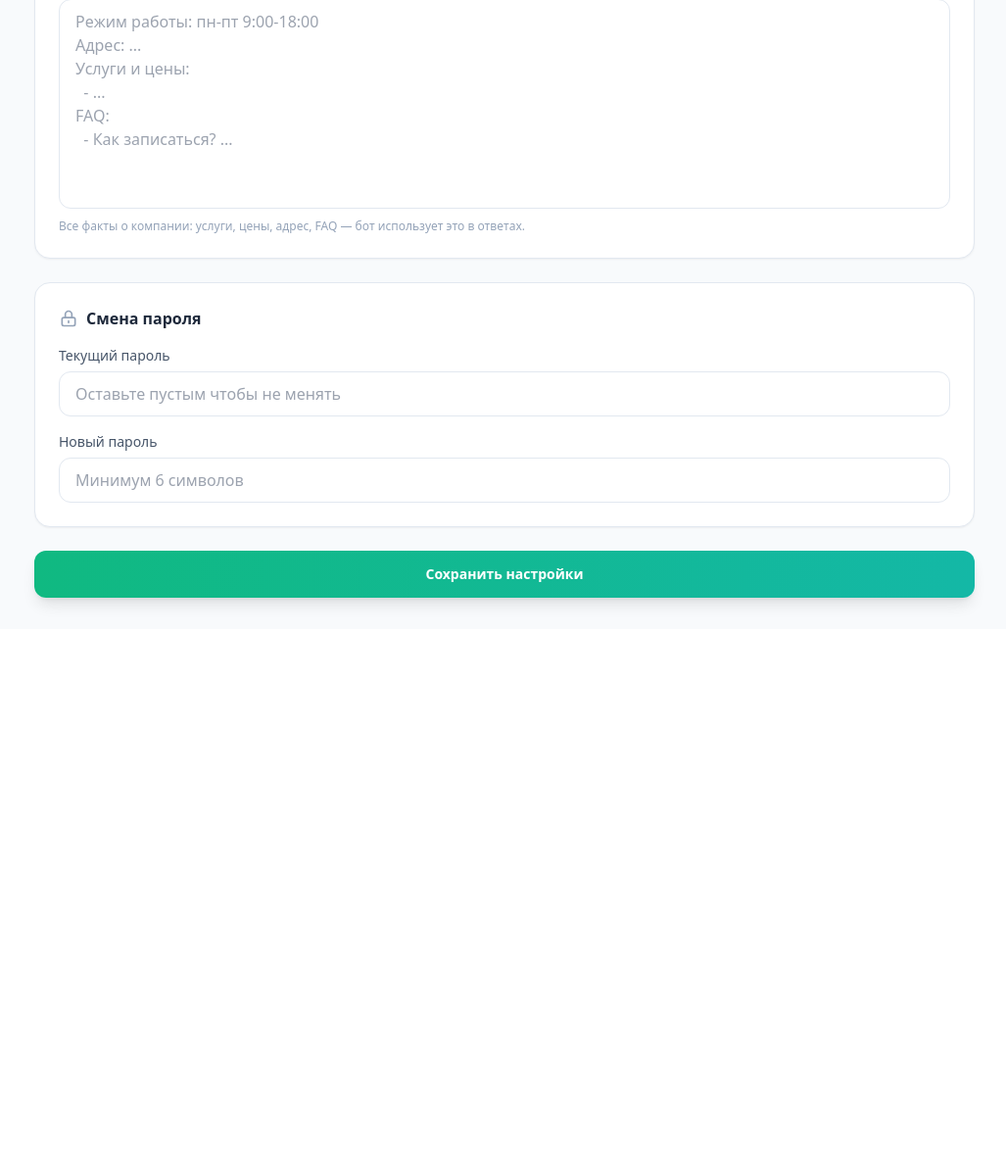
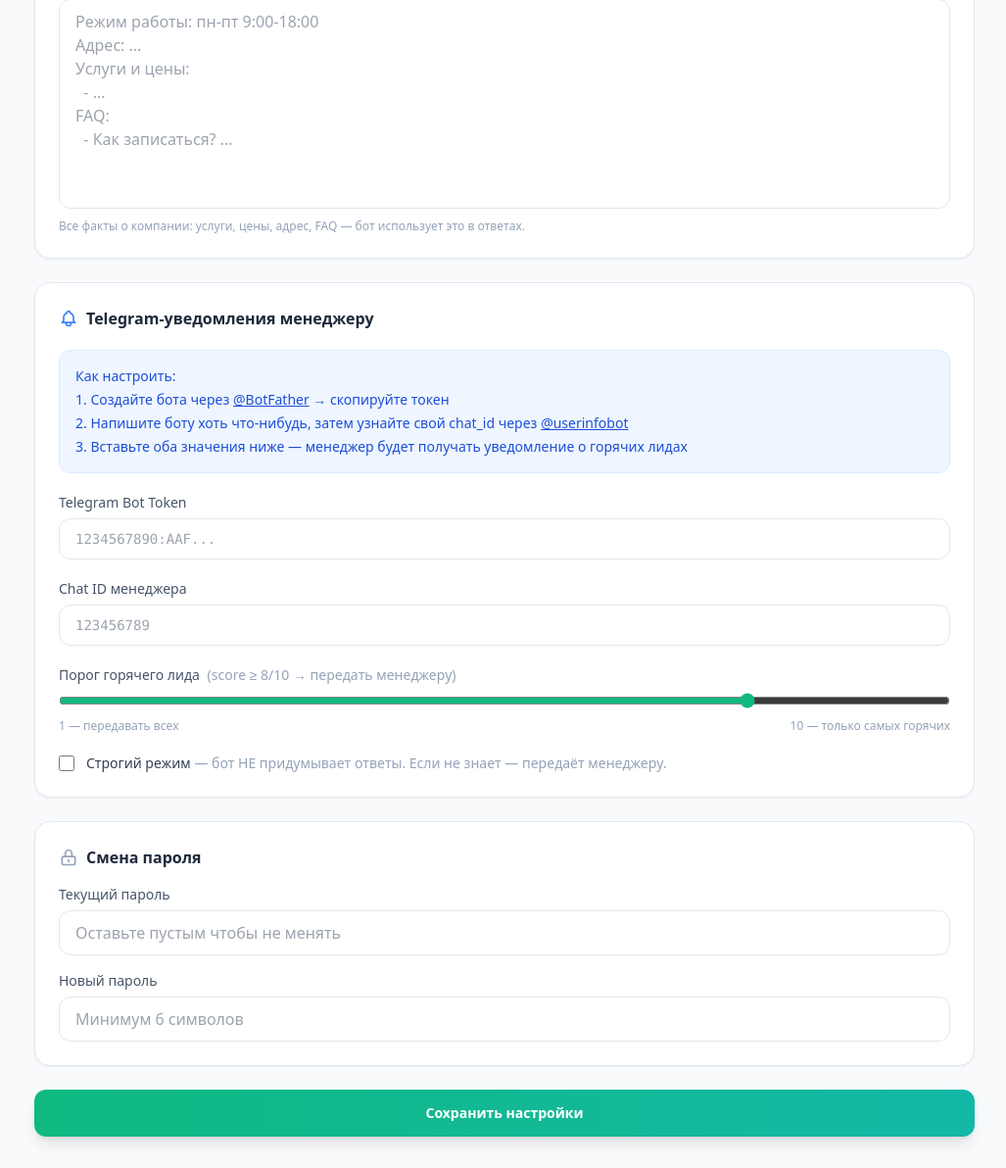
Before and after one commit to kyxec/test, a FastAPI app: template admin/templates/co_settings.html in a window 1280 px wide. Shown: the part 814-2006 px from the top of the page at 98% size, without its empty margins (253-1280 px from the left). Before the commit the page ends 1437 px from the top, so only its background shows below. Run offline with FastAPI, Linux system fonts and the light colour scheme; the template is opened without the code that fills it, so the values that code supplies are empty; some libraries are stand-ins or nearby versions.

Commit message:
feat: lead score, auto-handoff, telegram alerts, strict mode

```diff
--- a/admin/templates/co_settings.html
+++ b/admin/templates/co_settings.html
@@ -110,6 +110,57 @@
         </div>
       </div>
 
+      <!-- Уведомления менеджеру -->
+      <div class="bg-white rounded-2xl border border-slate-200 shadow-sm p-6 space-y-5">
+        <h2 class="font-semibold text-slate-800 flex items-center gap-2">
+          <svg class="w-5 h-5 text-blue-500" fill="none" stroke="currentColor" viewBox="0 0 24 24">
+            <path stroke-linecap="round" stroke-linejoin="round" stroke-width="2" d="M15 17h5l-1.405-1.405A2.032 2.032 0 0118 14.158V11a6.002 6.002 0 00-4-5.659V5a2 2 0 10-4 0v.341C7.67 6.165 6 8.388 6 11v3.159c0 .538-.214 1.055-.595 1.436L4 17h5m6 0v1a3 3 0 11-6 0v-1m6 0H9"/>
+          </svg>
+          Telegram-уведомления менеджеру
+        </h2>
+        <div class="bg-blue-50 border border-blue-100 rounded-xl p-4 text-sm text-blue-700 space-y-1">
+          <p class="font-medium">Как настроить:</p>
+          <p>1. Создайте бота через <a href="https://t.me/BotFather" target="_blank" class="underline">@BotFather</a> → скопируйте токен</p>
+          <p>2. Напишите боту хоть что-нибудь, затем узнайте свой chat_id через <a href="https://t.me/userinfobot" target="_blank" class="underline">@userinfobot</a></p>
+          <p>3. Вставьте оба значения ниже — менеджер будет получать уведомление о горячих лидах</p>
+        </div>
+        <div>
+          <label class="block text-slate-600 text-sm font-medium mb-1.5">Telegram Bot Token</label>
+          <input type="text" name="tg_token" value="{{ company.tg_token or '' }}"
+                 class="w-full border border-slate-200 rounded-xl px-4 py-2.5 text-slate-800 focus:outline-none focus:border-emerald-400 focus:ring-1 focus:ring-emerald-400 transition font-mono text-sm bg-white"
+                 placeholder="1234567890:AAF...">
+        </div>
+        <div>
+          <label class="block text-slate-600 text-sm font-medium mb-1.5">Chat ID менеджера</label>
+          <input type="text" name="tg_chat_id" value="{{ company.tg_chat_id or '' }}"
+                 class="w-full border border-slate-200 rounded-xl px-4 py-2.5 text-slate-800 focus:outline-none focus:border-emerald-400 focus:ring-1 focus:ring-emerald-400 transition font-mono text-sm bg-white"
+                 placeholder="123456789">
+        </div>
+        <div>
+          <label class="block text-slate-600 text-sm font-medium mb-1.5">
+            Порог горячего лида
+            <span class="ml-1 text-slate-400 font-normal">(score ≥ <span id="scoreVal">{{ company.hot_score or 8 }}</span>/10 → передать менеджеру)</span>
+          </label>
+          <input type="range" name="hot_score" min="1" max="10"
+                 value="{{ company.hot_score or 8 }}"
+                 oninput="document.getElementById('scoreVal').textContent=this.value"
+                 class="w-full accent-emerald-500">
+          <div class="flex justify-between text-xs text-slate-400 mt-1">
+            <span>1 — передавать всех</span>
+            <span>10 — только самых горячих</span>
+          </div>
+        </div>
+        <div class="flex items-center gap-3">
+          <input type="checkbox" name="strict_mode" id="strict_mode" value="on"
+                 {{ 'checked' if company.strict_mode else '' }}
+                 class="w-4 h-4 rounded accent-emerald-500">
+          <label for="strict_mode" class="text-slate-700 text-sm">
+            <span class="font-medium">Строгий режим</span>
+            <span class="text-slate-400"> — бот НЕ придумывает ответы. Если не знает — передаёт менеджеру.</span>
+          </label>
+        </div>
+      </div>
+
       <!-- Пароль -->
       <div class="bg-white rounded-2xl border border-slate-200 shadow-sm p-6 space-y-4">
         <h2 class="font-semibold text-slate-800 flex items-center gap-2">
--- a/main.py
+++ b/main.py
@@ -73,6 +73,20 @@ def send_wa(phone: str, text: str,
             log.info("[send_wa] OK → %s", phone)
     except Exception as e:
         log.error("[send_wa] Исключение: %s", e)
+
+
+def send_telegram(tg_token: str, chat_id: str, text: str) -> None:
+    """POST сообщение в Telegram. Используется для алертов менеджеру."""
+    if not tg_token or not chat_id:
+        return
+    try:
+        _req.post(
+            f"https://api.telegram.org/bot{tg_token}/sendMessage",
+            json={"chat_id": chat_id, "text": text, "parse_mode": "HTML"},
+            timeout=10
+        )
+    except Exception as e:
+        log.error("[telegram] %s", e)
 
 
 def get_company_by_phone_id(db: Session, phone_id: str) -> Company | None:
@@ -180,11 +194,37 @@ async def webhook(request: Request, db: Session = Depends(get_db)):
         return {"ok": True}
 
     try:
-        reply = get_reply(db, phone, company, text)
-        log.info("[reply] %s → %s", phone, reply[:80])
+        reply, score, intent = get_reply(db, phone, company, text)
+        log.info("[reply] %s score=%s intent=%s → %s", phone, score, intent, reply[:80])
     except Exception as e:
         log.error("[get_reply] Ошибка: %s", e)
         return {"ok": True}
+
+    # — Сохранить score клиенту
+    client.lead_score = score
+    db.commit()
+
+    # — Авто-handoff при горячем лиде
+    threshold = getattr(company, "hot_score", 8) or 8
+    if FEATURE_HANDOFF and score >= threshold and not client.handoff:
+        client.handoff = True
+        db.commit()
+        # Сообщить клиенту
+        send_wa(phone,
+                "Соединяю вас с менеджером, ожидайте — он уже видит ваш запрос. 🤝",
+                company.wa_phone_id, company.wa_token)
+        # Алерт в Telegram
+        tg_msg = (
+            f"🔥 <b>Горячий лид!</b> [score: {score}/10]\n\n"
+            f"📱 <code>{phone}</code>\n"
+            f"💬 Намерение: <b>{intent}</b>\n"
+            f"✉️ Последнее: {text[:200]}\n\n"
+            f"⏩ Откройте портал чтобы ответить"
+        )
+        send_telegram(company.tg_token or "", company.tg_chat_id or "", tg_msg)
+        log.info("[handoff-auto] %s score=%s", phone, score)
+        return {"ok": True}  # бот уже ответил при передаче
+
     send_wa(phone, reply, company.wa_phone_id, company.wa_token)
 
     if FEATURE_FUNNEL and client.stage == "new":
@@ -420,6 +460,8 @@ async def co_settings_save(
         request: Request, db: Session = Depends(get_db),
         name: str = Form(...), wa_token: str = Form(...),
         persona: str = Form(""), knowledge: str = Form(""),
+        tg_token: str = Form(""), tg_chat_id: str = Form(""),
+        hot_score: int = Form(8), strict_mode: str = Form("off"),
         new_password: str = Form(""), current_password: str = Form("")):
     company = _get_co_company(request, db)
     if not company:
@@ -428,10 +470,14 @@ async def co_settings_save(
         if not _verify_pwd(current_password, company.password_hash or ""):
             return templates.TemplateResponse(request=request, name="co_settings.html", context={"company": company, "error": "Неверный текущий пароль", "success": None, "active_page": "settings"})
         company.password_hash = _hash_pwd(new_password)
-    company.name = name
-    company.wa_token = wa_token
-    company.persona = persona
-    company.knowledge = knowledge
+    company.name       = name
+    company.wa_token   = wa_token
+    company.persona    = persona
+    company.knowledge  = knowledge
+    company.tg_token   = tg_token
+    company.tg_chat_id = tg_chat_id
+    company.hot_score  = max(1, min(10, hot_score))
+    company.strict_mode = (strict_mode == "on")
     db.commit()
     return templates.TemplateResponse(request=request, name="co_settings.html", context={"company": company, "success": "✅ Настройки сохранены!", "error": None, "active_page": "settings"})
 
```
Also changed, not shown: admin/templates/co_clients.html (+8 -0 lines), ai.py (+49 -20 lines), models.py (+19 -2 lines).
